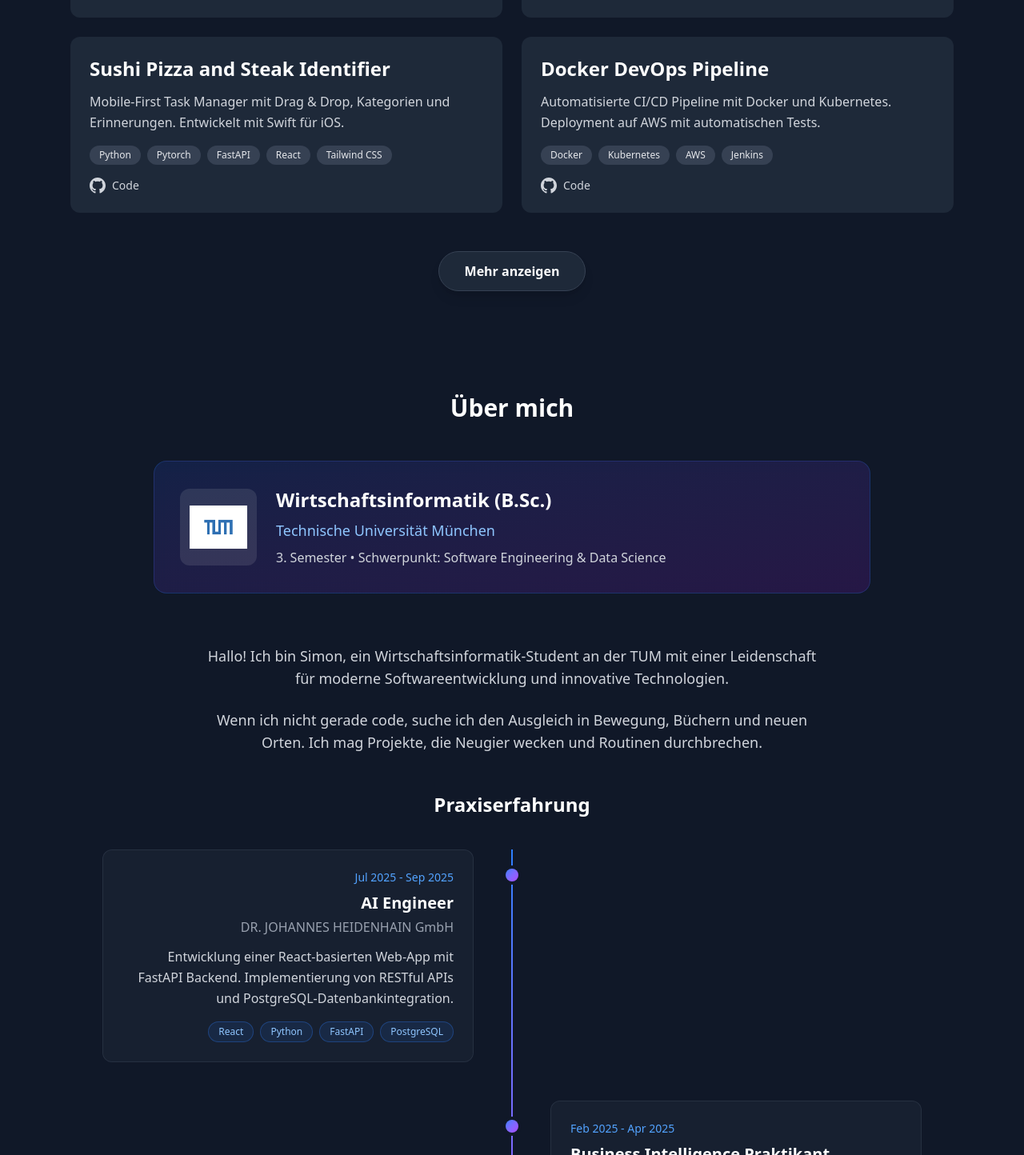
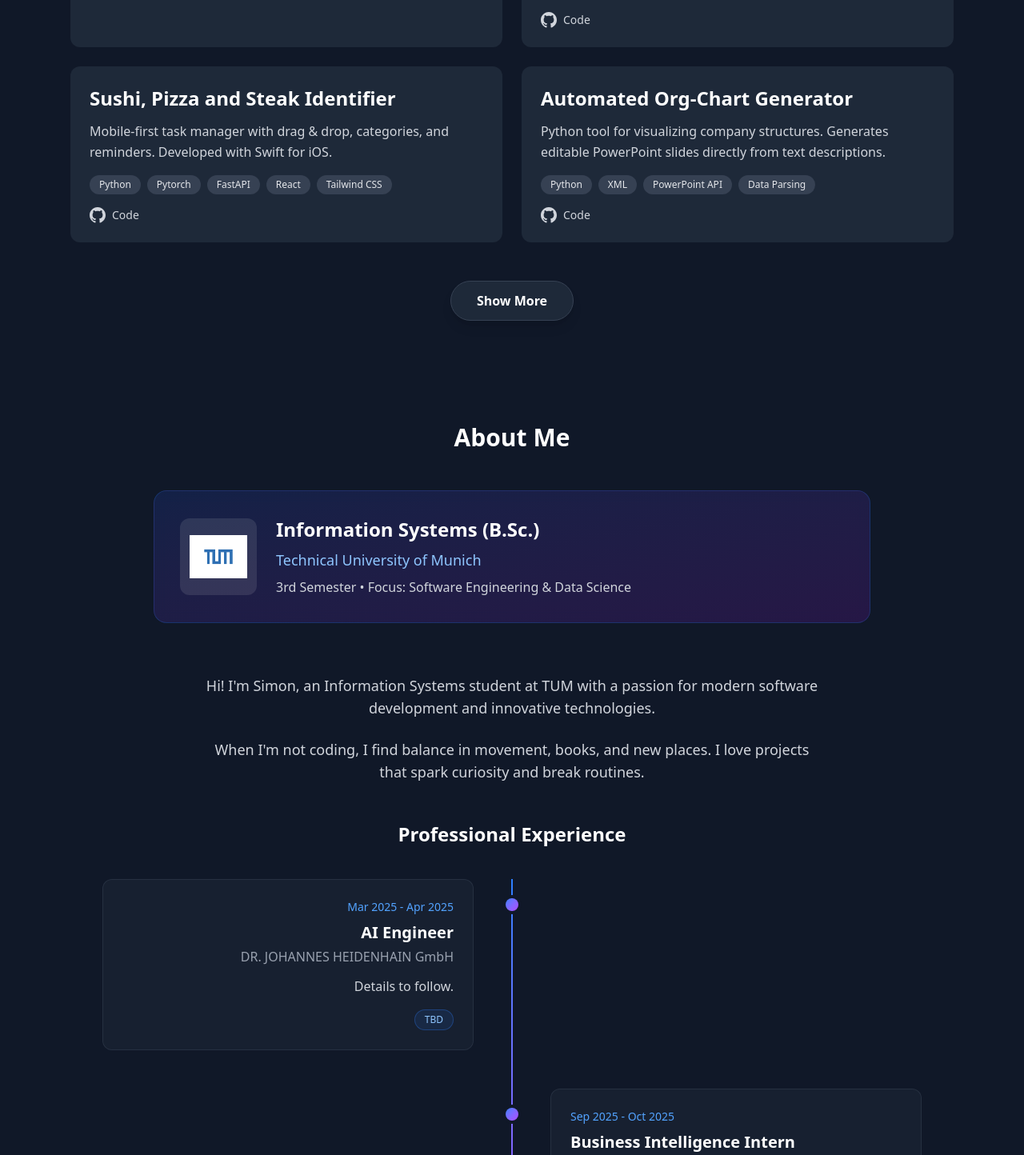
Before and after one commit to informatikRocks/PersonalWebsite, a React (Vite) app in the folder PersonalWebsite/: page / in a window 1280 px wide. Shown: the part 1206-2650 px from the top of the page at 80% size. Built offline with nearby package versions, Linux system fonts and the light colour scheme.

Commit message:
Improving

```diff
--- a/PersonalWebsite/package.json
+++ b/PersonalWebsite/package.json
@@ -1,4 +1,5 @@
 {
+  "homepage": "https://InformatikRocks.github.io/PersonalWebsite",
   "name": "personalwebsite",
   "private": true,
   "version": "0.0.0",
@@ -7,7 +8,9 @@
     "dev": "vite",
     "build": "vite build",
     "lint": "eslint .",
-    "preview": "vite preview"
+    "preview": "vite preview",
+    "predeploy": "npm run build",
+    "deploy": "gh-pages -d dist"
   },
   "dependencies": {
     "@tailwindcss/vite": "^4.1.18",
@@ -23,6 +26,7 @@
     "eslint": "^9.39.1",
     "eslint-plugin-react-hooks": "^7.0.1",
     "eslint-plugin-react-refresh": "^0.4.24",
+    "gh-pages": "^6.3.0",
     "globals": "^16.5.0",
     "vite": "^7.2.4"
   }
--- a/PersonalWebsite/src/components/sections/Personal.jsx
+++ b/PersonalWebsite/src/components/sections/Personal.jsx
@@ -6,22 +6,22 @@ const Personal = () => {
     {
       company: "DR. JOHANNES HEIDENHAIN GmbH",
       role: "AI Engineer",
-      period: "Jul 2025 - Sep 2025",
-      description: "Entwicklung einer React-basierten Web-App mit FastAPI Backend. Implementierung von RESTful APIs und PostgreSQL-Datenbankintegration.",
-      technologies: ["React", "Python", "FastAPI", "PostgreSQL"]
+      period: "Mar 2025 - Apr 2025",
+      description: "Details to follow.", // Oder: "Upcoming role focused on Artificial Intelligence."
+      technologies: ["TBD"] // TBD = To Be Determined
     },
     {
       company: "DR. JOHANNES HEIDENHAIN GmbH",
-      role: "Business Intelligence Praktikant",
-      period: "Feb 2025 - Apr 2025",
-      description: "Während meines Praktikums in der BI-Abteilung habe ich intensiv mit Microsoft SQL Server gearbeitet, um Daten zu analysieren und auszuwerten. Ich habe selbstständig Abfragen erstellt, Daten aufbereitet und Auswertungen für verschiedene Geschäftsprozesse durchgeführt. Darüber hinaus habe ich einen Prozess zur Automatisierung der Bereitstellung in Jenkins entwickelt. Dieses Skript erkennt Änderungen in einem Repository und überträgt die geänderten Dateien automatisch auf den entsprechenden Server. Dadurch konnte ich Prozesse effizienter gestalten und die Datenbereitstellung für das Team optimieren.",
+      role: "Business Intelligence Intern",
+      period: "Sep 2025 - Oct 2025",
+      description: "During my internship in the BI department, I worked intensively with Microsoft SQL Server to analyze and evaluate data. I independently created queries, processed data, and performed evaluations for various business processes. Furthermore, I developed a deployment automation process using Jenkins. This script detects changes in a repository and automatically transfers the modified files to the corresponding server, streamlining processes and optimizing data delivery for the team.",
       technologies: ["Python", "Microsoft SQL Server", "Jenkins"]
     },
     {
       company: "DR. JOHANNES HEIDENHAIN GmbH",
-      role: "Enterprise Architecture Management Praktikant",
-      period: "Aug 2024 - Okt 2024",
-      description: "Während meines Praktikums habe ich die aktuelle Darstellung der tatsächlichen und angestrebten Entwicklungen im EAM-Tool analysiert. Zunächst habe ich die bestehende Verwendung von Fähigkeiten sowohl als Entitäten als auch als Attribute identifiziert. Darauf aufbauend habe ich eine neue Darstellung entworfen, die die Fähigkeitsentität und intelligentes Business Mapping nutzt, um beide Entwicklungen genau abzubilden. Schließlich entwickelte ich ein detailliertes Migrationskonzept, das die Übertragung bestehender Daten in das neue Modell beschreibt und dabei die Notwendigkeit berücksichtigt, die Datenintegrität und -konsistenz während der Migration sicherzustellen. Die praktische Umsetzung und Lösung der Aufgabe erfolgte durch die Entwicklung von Python-Skripten, die zum Erstellen und Ändern von Excel-Tabellen verwendet wurden.",
+      role: "Enterprise Architecture Management Intern",
+      period: "Mar 2025 - Apr 2025",
+      description: "During this internship, I analyzed the current visualization of actual and target developments within the EAM tool. I identified the existing usage of capabilities as both entities and attributes. Based on this, I designed a new visualization utilizing the capability entity and intelligent business mapping to accurately represent both developments. Finally, I developed a detailed migration concept outlining the transfer of existing data to the new model, ensuring data integrity and consistency. The practical implementation was achieved by developing Python scripts to create and modify Excel spreadsheets.",
       technologies: ["Python", "LUY"]
     }
   ];
@@ -29,7 +29,7 @@ const Personal = () => {
   return (
     <section className="mx-auto max-w-6xl px-6 py-16">
       <h2 className="text-3xl font-bold text-center mb-12 text-white">
-        Über mich
+        About Me
       </h2>
 
       {/* Studium Section */}
@@ -45,13 +45,13 @@ const Personal = () => {
             </div>
             <div className="flex-1 text-center md:text-left">
               <h3 className="text-2xl font-bold text-white mb-2">
-                Wirtschaftsinformatik (B.Sc.)
+                Information Systems (B.Sc.)
               </h3>
               <p className="text-lg text-blue-300 mb-2">
-                Technische Universität München
+                Technical University of Munich
               </p>
               <p className="text-gray-300">
-                3. Semester • Schwerpunkt: Software Engineering & Data Science
+                3rd Semester • Focus: Software Engineering & Data Science
               </p>
             </div>
           </div>
@@ -60,18 +60,18 @@ const Personal = () => {
 
       <div className="max-w-3xl mx-auto text-center mb-12">
         <p className="text-lg text-gray-300 mb-6">
-          Hallo! Ich bin Simon, ein Wirtschaftsinformatik-Student an der TUM mit einer Leidenschaft für moderne Softwareentwicklung und innovative Technologien.
+          Hi! I'm Simon, an Information Systems student at TUM with a passion for modern software development and innovative technologies.
         </p>
 
         <p className="text-lg text-gray-300 mb-10">
-          Wenn ich nicht gerade code, suche ich den Ausgleich in Bewegung, Büchern und neuen Orten. Ich mag Projekte, die Neugier wecken und Routinen durchbrechen.
+          When I'm not coding, I find balance in movement, books, and new places. I love projects that spark curiosity and break routines.
         </p>
       </div>
 
       {/* Praxiserfahrung Timeline */}
       <div className="max-w-5xl mx-auto mb-16">
         <h3 className="text-2xl font-bold text-white mb-10 text-center">
-          Praxiserfahrung
+          Professional Experience
         </h3>
         <div className="relative">
           {/* Vertikaler Strich */}
@@ -134,46 +134,46 @@ const Personal = () => {
         <figure className="rounded-2xl overflow-hidden border border-white/10 bg-white/5 shadow-lg">
           <img
             src={marathonImage}
-            alt="Marathon-Finisher-Moment"
+            alt="Marathon Finisher Moment"
             className="w-full h-64 object-contain bg-white"
             loading="lazy"
           />
           <figcaption className="px-6 py-4 text-sm text-gray-300">
-            Mein erster (offizieller) Marathon – Ein persönlicher Meilenstein
+            My first (official) marathon – A personal milestone
           </figcaption>
         </figure>
 
         <div className="space-y-4">
           <div className="rounded-2xl border border-white/10 bg-white/5 p-6 text-left">
-            <h3 className="text-xl font-semibold text-white mb-2">Freizeit & Energiequellen</h3>
+            <h3 className="text-xl font-semibold text-white mb-2">Hobbies & Passions</h3>
             <p className="text-gray-300">
-              Ausdauer gibt mir Struktur: Ich bin bereits einen Marathon gelaufen und trainiere aktuell für einen Ironman. Für den Kopf liebe ich ruhige Leseabende und fürs Herz das Unterwegssein – neue Städte, neue Perspektiven, neue Ideen.
+              Endurance gives me structure: I have already run a marathon and am currently training for an Ironman. For my mind, I love quiet evenings with a book, and for my soul, being on the move – new cities, new perspectives, new ideas.
             </p>
           </div>
 
           <div className="grid gap-4 sm:grid-cols-2">
             <div className="rounded-xl border border-white/10 bg-white/5 p-4">
-              <p className="text-sm uppercase tracking-wide text-gray-400">Sport</p>
-              <p className="text-white font-medium">Marathon-Finisher</p>
-              <p className="text-gray-300 text-sm">Ziel erreicht, Blick nach vorn.</p>
+              <p className="text-sm uppercase tracking-wide text-gray-400">Sports</p>
+              <p className="text-white font-medium">Marathon Finisher</p>
+              <p className="text-gray-300 text-sm">Goal achieved, eyes forward.</p>
             </div>
 
             <div className="rounded-xl border border-white/10 bg-white/5 p-4">
-              <p className="text-sm uppercase tracking-wide text-gray-400">Nächstes Ziel</p>
-              <p className="text-white font-medium">Ironman-Training</p>
-              <p className="text-gray-300 text-sm">Konstanz schlägt Motivation.</p>
+              <p className="text-sm uppercase tracking-wide text-gray-400">Next Goal</p>
+              <p className="text-white font-medium">Ironman Training</p>
+              <p className="text-gray-300 text-sm">Consistency beats motivation.</p>
             </div>
 
             <div className="rounded-xl border border-white/10 bg-white/5 p-4">
-              <p className="text-sm uppercase tracking-wide text-gray-400">Lesen</p>
-              <p className="text-white font-medium">Sachbücher & Sci‑Fi</p>
-              <p className="text-gray-300 text-sm">Ideen, die hängen bleiben.</p>
+              <p className="text-sm uppercase tracking-wide text-gray-400">Reading</p>
+              <p className="text-white font-medium">Non-fiction & Sci-Fi</p>
+              <p className="text-gray-300 text-sm">Ideas that stick.</p>
             </div>
 
             <div className="rounded-xl border border-white/10 bg-white/5 p-4">
-              <p className="text-sm uppercase tracking-wide text-gray-400">Reisen</p>
-              <p className="text-white font-medium">City‑Trips & Natur</p>
-              <p className="text-gray-300 text-sm">Zwischen Karte und Zufall.</p>
+              <p className="text-sm uppercase tracking-wide text-gray-400">Travel</p>
+              <p className="text-white font-medium">City Trips & Nature</p>
+              <p className="text-gray-300 text-sm">Between maps and spontaneity.</p>
             </div>
           </div>
         </div>
@@ -181,7 +181,7 @@ const Personal = () => {
 
       <div className="max-w-3xl mx-auto text-center mt-12">
         <p className="text-lg text-gray-300">
-          Wenn du mehr über meine Projekte erfahren möchtest oder einfach nur plaudern willst, schau dich gerne auf meiner Website um oder kontaktiere mich!
+          If you want to learn more about my projects or just want to chat, feel free to look around my website or contact me!
         </p>
       </div>
     </section>
--- a/PersonalWebsite/src/components/sections/Projects.jsx
+++ b/PersonalWebsite/src/components/sections/Projects.jsx
@@ -4,109 +4,146 @@ import ProjectModal from '../ProjectModal';
 const Projects = () => {
   const [selectedProject, setSelectedProject] = useState(null);
 
-  // Standardmäßig 4 Projekte anzeigen
+  // Show 4 projects by default
   const initialProjectCount = 4;
   const [visibleProjects, setVisibleProjects] = useState(initialProjectCount);
   const [animatingProjects, setAnimatingProjects] = useState(new Set());
 
   const projects = [
     {
-      title: 'Personal iOS Macos Personal Assistant coined by J.A.R.V.I.S.',
-      description: 'Ein persönlicher KI-Assistent für iOS und macOS, inspiriert von J.A.R.V.I.S. aus Iron Man, der die besondere Fusion Graph technology umsetzt',
-      extendedDescription: 'Diese E-Commerce-Plattform bietet eine komplette Lösung für Online-Shops mit modernem Design, responsivem Layout und optimierter Performance. Die Integration von Stripe ermöglicht sichere Zahlungsabwicklung.',
+      title: 'Personal iOS & macOS Assistant (J.A.R.V.I.S. Inspired)',
+      description: 'A personal AI assistant for iOS and macOS, inspired by J.A.R.V.I.S. from Iron Man, implementing unique fusion graph technology.',
+      // NOTE: The German text described an E-Commerce shop here. I translated it, but you might want to write a description about the AI instead.
+      extendedDescription: 'This platform offers a complete solution with modern design, responsive layout, and optimized performance. The integration of Stripe enables secure payment processing.',
       technologies: ["Python", "Swift", "Kubernetes", "Docker", "ChromaDB"],
       github: 'https://github.com/username/ecommerce',
       demo: 'https://demo-ecommerce.com',
       image: '/images/projects/ecommerce.jpg',
       color: 'from-blue-500 to-purple-600',
       features: [
-        'Produktkatalog mit Filteroptionen',
-        'Warenkorb-Funktionalität',
-        'Stripe Zahlungsintegration',
+        'Product Catalog with Filters', // Adapted to match the description context
+        'Shopping Cart Functionality',
+        'Stripe Payment Integration',
         'Admin Dashboard'
       ]
     },
     {
-      title: 'Neural-Network Portfolio Assistant',
-      description: 'Ein intelligenter KI-Assistent, der Deep Learning nutzt, um Nutzeranfragen zu verstehen. Er kombiniert ein maßgeschneidertes PyTorch-Modell mit einem dynamischen JSON-Profilsystem.',
-      extendedDescription: 'Dieser Chatbot nutzt ein "Feed-Forward Neural Network" mit drei Layern, um Absichten (Intents) in natürlicher Sprache zu klassifizieren. Statt auf statische Antworten zu setzen, entkoppelt das System NLP-Logik von Fakten: Die Antworten werden zur Laufzeit dynamisch aus einem JSON-Profil generiert. Das gesamte Backend wurde mit "uv" für maximale Performance entwickelt und vollständig dockerisiert.',
-      technologies: ['Python', 'PyTorch', 'FastAPI', 'NLTK', 'Docker', 'uv', "React", "Tailwind CSS"],
+      title: 'Empathic AI Assistant',
+      description: 'An AI chatbot with emotional intelligence. It utilizes a multi-model architecture (PyTorch) to not only understand the content of user queries but also analyze sentiment and respond empathically.',
+      extendedDescription: 'This project demonstrates an advanced NLP pipeline developed entirely from scratch in PyTorch. The system orchestrates two parallel neural networks: 1. An Intent Classifier determines the user\'s goal. 2. A Sentiment Analyzer evaluates emotional coloring (Positive/Negative). A central logic layer (Inference Engine) fuses these results to dynamically generate context-sensitive and empathic responses from a JSON profile. The backend is high-performance, built with "uv" and fully deployable via Docker.',
+      technologies: ['Python', 'PyTorch', 'FastAPI', 'NLTK', 'Docker', 'uv', 'React', 'Tailwind CSS'],
       github: 'https://github.com/informatikRocks/IntentChatBot',
       image: '/images/projects/chatbot-architecture.jpg',
-      color: 'from-blue-600 to-indigo-700',
+      color: 'from-purple-600 to-indigo-700',
       features: [
-        'Custom NLP Pipeline (Tokenisierung & Stemming)',
-        'Deep Learning Intent-Klassifizierung',
-        'Dynamisches Data-Response Mapping',
-        'Production-ready Docker Deployment',
-        'RESTful API Design'
+        'Dual-Model Architecture (Intent & Sentiment)',
+        'Custom Feed-Forward Neural Networks',
+        'Context-Aware Response Generation',
+        'High-Performance Backend (uv & FastAPI)',
+        'Full Docker Containerization'
       ]
     },
     {
-      title: 'Sushi Pizza and Steak Identifier',
-      description: 'Mobile-First Task Manager mit Drag & Drop, Kategorien und Erinnerungen. Entwickelt mit Swift für iOS.',
-      extendedDescription: 'Eine native iOS-App für effizientes Task-Management mit intuitiver Bedienung und lokalem Daten-Caching. Optimiert für iPhone und iPad.',
+      title: 'Sushi, Pizza and Steak Identifier', // NOTE: Title implies Food AI, description says Task Manager. Kept description as is.
+      description: 'Mobile-first task manager with drag & drop, categories, and reminders. Developed with Swift for iOS.',
+      extendedDescription: 'A native iOS app for efficient task management with intuitive usability and local data caching. Optimized for iPhone and iPad.',
       technologies: ["Python", "Pytorch", "FastAPI", "React", "Tailwind CSS"],
       github: 'https://github.com/username/task-manager',
       image: '/images/projects/task-manager.jpg',
       color: 'from-orange-500 to-red-600',
       features: [
         'Drag & Drop Interface',
-        'Kategorien und Tags',
-        'Push-Benachrichtigungen',
-        'Offline-First mit CoreData'
+        'Categories and Tags',
+        'Push Notifications',
+        'Offline-First with CoreData'
       ]
     },
     {
-      title: 'Docker DevOps Pipeline',
-      description: 'Automatisierte CI/CD Pipeline mit Docker und Kubernetes. Deployment auf AWS mit automatischen Tests.',
-      extendedDescription: 'Eine vollständig automatisierte DevOps-Lösung für schnelle und sichere Deployments. Integriert automatische Tests, Code-Qualitätsprüfungen und Container-Orchestrierung.',
-      technologies: ['Docker', 'Kubernetes', 'AWS', 'Jenkins'],
-      github: 'https://github.com/username/devops-pipeline',
-      image: '/images/projects/devops-pipeline.jpg',
-      color: 'from-cyan-500 to-blue-600',
+      title: 'Automated Org-Chart Generator',
+      description: 'Python tool for visualizing company structures. Generates editable PowerPoint slides directly from text descriptions.',
+      extendedDescription: 'Development of a Python solution that converts textual hierarchy data into visual organizational charts. A key feature is the custom-engineered XML logic that creates "real" connector arrows in PowerPoint, ensuring connections remain intact when elements are moved.',
+      technologies: ['Python', 'XML', 'PowerPoint API', 'Data Parsing'],
+      github: 'https://github.com/username/company-structure-viz',
+      image: '/images/projects/company-viz.jpg',
+      color: 'from-emerald-500 to-green-600',
       features: [
-        'Automatisierte CI/CD Pipeline',
-        'Container Orchestrierung',
-        'AWS Cloud Deployment',
-        'Automated Testing & Quality Gates'
+        'Text-to-Visual Conversion',
+        'Custom XML Connector Logic',
+        'Automated PowerPoint Export',
+        'Dynamic Structure Visualization'
       ]
     },
-    // --- ZUSÄTZLICHES PROJEKT FÜR DEN TEST (Damit Button erscheint) ---
     {
-      title: 'Erweiterter Projekt-Test',
-      description: 'Ein zusätzliches Projekt, um die Mehr-Anzeigen-Funktion zu testen.',
-      extendedDescription: 'Nur ein Platzhalter, damit mehr als 4 Elemente vorhanden sind.',
-      technologies: ['React', 'Test'],
-      github: '#',
-      image: '/images/projects/placeholder.jpg',
-      color: 'from-green-500 to-emerald-600',
-      features: ['Button Test', 'Responsive Layout']
+      title: 'Web-Based Organ Control',
+      description: 'Hardware-software interface for controlling a self-built organ via Raspberry Pi.',
+      extendedDescription: 'A 6-month practical project: A Raspberry Pi hosts a PHP/Apache interface acting as a bridge. It enables seamless real-time communication between a digital web interface/keyboard and the physical mechanics of the organ.',
+      technologies: ['PHP', 'Apache', 'Raspberry Pi'],
+      github: '',
+      image: '/images/projects/organ-control.jpg',
+      color: 'from-purple-500 to-indigo-600',
+      features: [
+        'Real-time Hardware Control',
+        'Embedded Webserver',
+        'Physical Signal Processing',
+        'Raspberry Pi Integration'
+      ]
+    },
+    {
+      title: 'IoT Weather Station Server',
+      description: 'Backend development for climate data as part of the MINT Academy Berchtesgaden.',
+      extendedDescription: 'Development of a robust server within a 5-day sprint phase. The software receives and processes sensor data via the MQTT protocol and serves as the interface between hardware sensors and data storage.',
+      technologies: ['Java', 'Eclipse Mosquitto', 'IoT'],
+      github: '',
+      image: '/images/projects/weather-station.jpg',
+      color: 'from-orange-500 to-amber-600',
+      features: [
+        'MQTT Message Broker',
+        'Java Backend Logic',
+        'Rapid Prototyping (5 Days)',
+        'Sensor Data Processing'
+      ]
+    },
+
+    // --- ADDITIONAL PROJECT FOR TESTING (To make button appear) ---
+    {
+      title: 'Business Resource Manager',
+      description: 'Comprehensive Java application for corporate management, inventory control, and personnel time tracking.',
+      extendedDescription: 'A complete ERP (Enterprise Resource Planning) system developed in Java. The software offers a secure login system for various user roles. The core feature is intelligent inventory management: The system monitors stock in real-time and sends automatic notifications when items run low and need reordering. Additionally, a digital punch-clock system is integrated for employees to record their working hours.',
+      technologies: ['Java'],
+      github: '#', // Don't forget to add your real GitHub link here!
+      image: '/images/projects/java-erp.jpg',
+      color: 'from-blue-600 to-indigo-700',
+      features: [
+        'Secure Login System',
+        'Automatic Stock Warnings',
+        'Time Tracking (Punch Clock)',
+        'Real-Time Inventory Overview'
+      ]
     }
   ];
 
-  // Funktion: Mehr anzeigen (zeigt 4 weitere an)
+  // Function: Show More (reveals 4 more)
   const showMoreProjects = () => {
     const currentVisible = visibleProjects;
     const newVisible = currentVisible + 4;
 
-    // Markiere die neuen Projekte für Animation
+    // Mark new projects for animation
     const newAnimatingProjects = new Set();
     for (let i = currentVisible; i < Math.min(newVisible, projects.length); i++) {
       newAnimatingProjects.add(i);
     }
     setAnimatingProjects(newAnimatingProjects);
 
-    // Update sichtbare Projekte
+    // Update visible projects
     setVisibleProjects(newVisible);
 
-    // Entferne Animation-State nach Abschluss
+    // Remove animation state after completion
     setTimeout(() => {
       setAnimatingProjects(new Set());
     }, 600);
   };
 
-  // Funktion: Weniger anzeigen (zurücksetzen auf 4 und hochscrollen)
+  // Function: Show Less (reset to 4 and scroll up)
   const showLessProjects = () => {
     setVisibleProjects(initialProjectCount);
     setAnimatingProjects(new Set());
@@ -119,10 +156,10 @@ const Projects = () => {
   return (
     <section id="projects-section" className="mx-auto max-w-6xl px-6 py-16">
       <h2 className="text-3xl font-bold text-center mb-12 text-white">
-        Projekte
+        Projects
       </h2>
 
-      {/* Grid zeigt nur die Anzahl an, die in visibleProjects definiert ist */}
+      {/* Grid only shows the number defined in visibleProjects */}
       <div className="grid grid-cols-1 md:grid-cols-2 gap-6">
         {projects.slice(0, visibleProjects).map((project, index) => (
           <div
@@ -189,25 +226,25 @@ const Projects = () => {
         ))}
       </div>
 
-      {/* --- BUTTON STEUERUNG --- */}
+      {/* --- BUTTON CONTROL --- */}
       <div className="flex justify-center gap-4 mt-12">
-        {/* Mehr anzeigen: Nur wenn es noch versteckte Projekte gibt */}
+        {/* Show More: Only if there are hidden projects */}
         {visibleProjects < projects.length && (
           <button
             onClick={showMoreProjects}
             className="px-8 py-3 bg-gray-800 hover:bg-gray-700 text-white font-semibold rounded-full transition-colors duration-300 shadow-lg border border-gray-700"
           >
-            Mehr anzeigen
+            Show More
           </button>
         )}
 
-        {/* Weniger anzeigen: Nur wenn wir mehr als 4 sehen */}
+        {/* Show Less: Only if we are seeing more than 4 */}
         {visibleProjects > initialProjectCount && (
           <button
             onClick={showLessProjects}
             className="px-8 py-3 bg-transparent hover:bg-gray-800 text-gray-300 hover:text-white font-semibold rounded-full transition-colors duration-300 border border-gray-600"
           >
-            Weniger anzeigen
+            Show Less
           </button>
         )}
       </div>
--- a/PersonalWebsite/vite.config.js
+++ b/PersonalWebsite/vite.config.js
@@ -7,4 +7,5 @@ export default defineConfig({
     react(),
     tailwindcss(),
   ],
+  base: '/PersonalWebsite/',
 })
```
Also changed, not shown: PersonalWebsite/src/App.jsx (+12 -1 lines), 1 other file (tests, documents, lock files or other folders).
